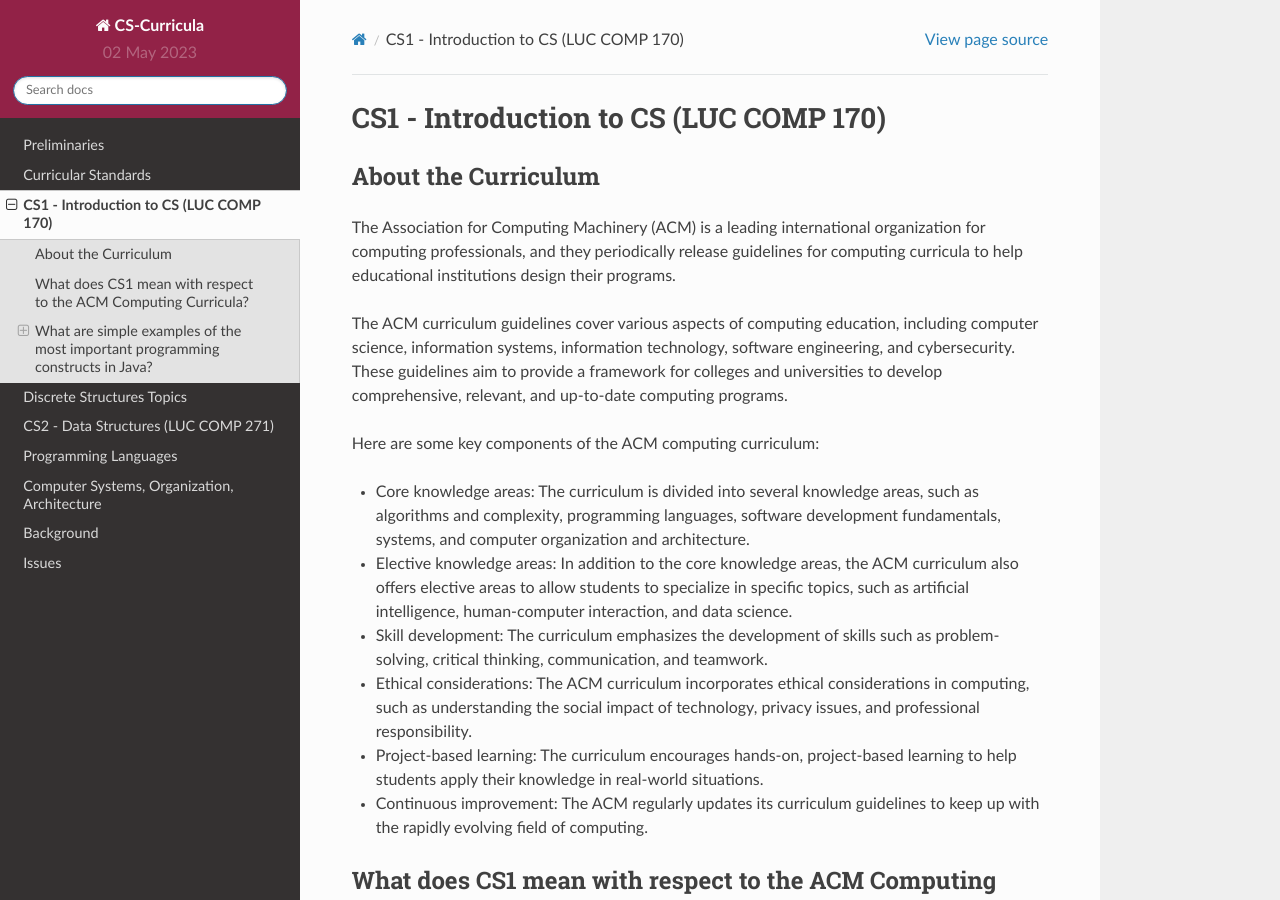
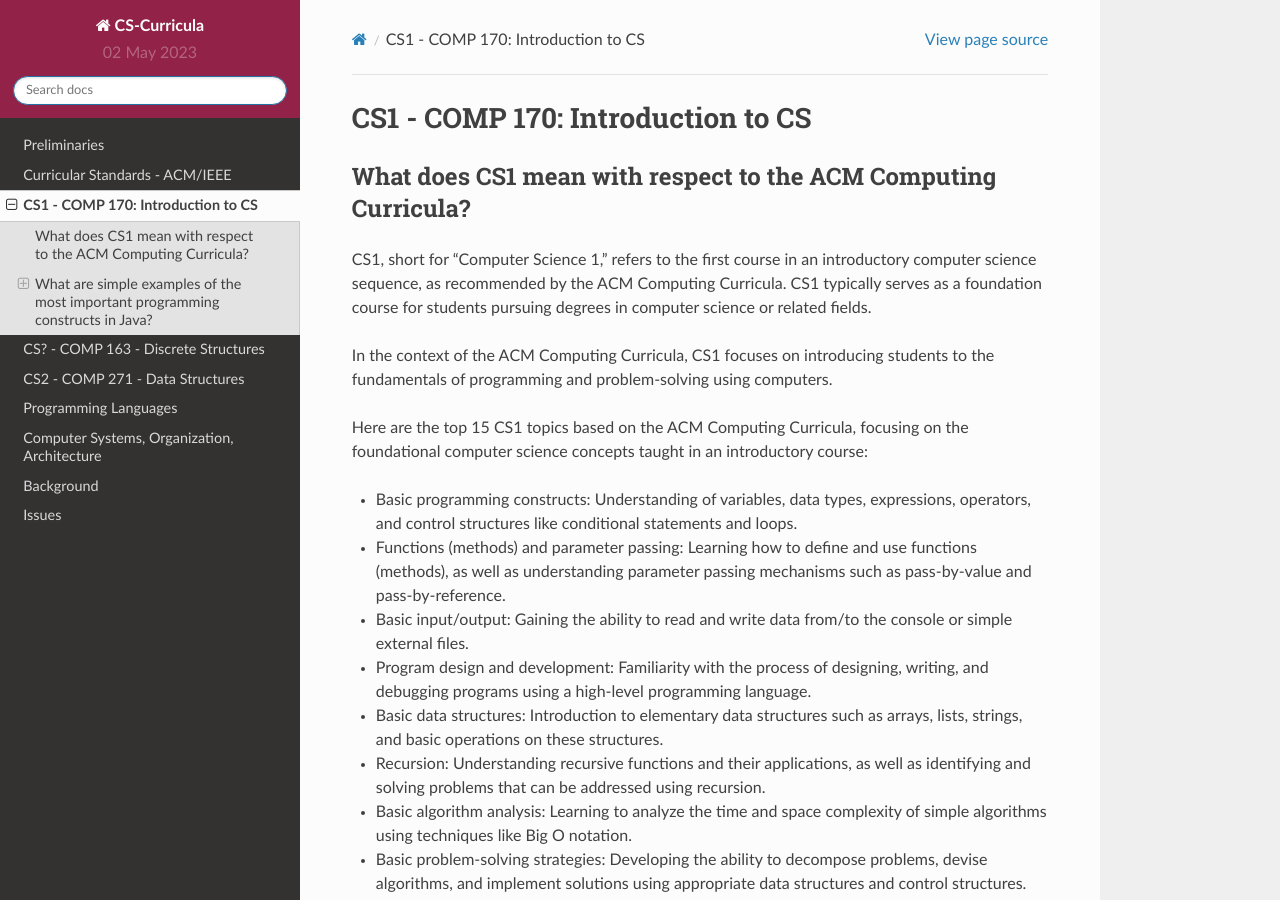
Before and after one commit to LoyolaChicagoBooks/curricula, a Sphinx documentation site: the page built from source/10-cs1/content.rst, in a window 1280 px wide and 900 px high. Built offline with Sphinx 7.4.7 and the Read the Docs theme 2.0.0, drawn with Linux system fonts in a browser that asks for light colours.

Commit message:
some adjustments to naming conventions

```diff
--- a/source/10-cs1/content.rst
+++ b/source/10-cs1/content.rst
@@ -1,26 +1,5 @@
-CS1 - Introduction to CS (LUC COMP 170)
-=========================================
-
-About the Curriculum
----------------------
-
-The Association for Computing Machinery (ACM) is a leading international organization for computing professionals, and they periodically release guidelines for computing curricula to help educational institutions design their programs.
-
-The ACM curriculum guidelines cover various aspects of computing education, including computer science, information systems, information technology, software engineering, and cybersecurity. These guidelines aim to provide a framework for colleges and universities to develop comprehensive, relevant, and up-to-date computing programs.
-
-Here are some key components of the ACM computing curriculum:
-
-- Core knowledge areas: The curriculum is divided into several knowledge areas, such as algorithms and complexity, programming languages, software development fundamentals, systems, and computer organization and architecture.
-
-- Elective knowledge areas: In addition to the core knowledge areas, the ACM curriculum also offers elective areas to allow students to specialize in specific topics, such as artificial intelligence, human-computer interaction, and data science.
-
-- Skill development: The curriculum emphasizes the development of skills such as problem-solving, critical thinking, communication, and teamwork.
-
-- Ethical considerations: The ACM curriculum incorporates ethical considerations in computing, such as understanding the social impact of technology, privacy issues, and professional responsibility.
-
-- Project-based learning: The curriculum encourages hands-on, project-based learning to help students apply their knowledge in real-world situations.
-
-- Continuous improvement: The ACM regularly updates its curriculum guidelines to keep up with the rapidly evolving field of computing.
+CS1 - COMP 170: Introduction to CS
+========================================
 
 What does CS1 mean with respect to the ACM Computing Curricula?
 -----------------------------------------------------------------
--- a/source/12-discrete-structures/content.rst
+++ b/source/12-discrete-structures/content.rst
@@ -1,4 +1,4 @@
-Discrete Structures Topics
+CS? - COMP 163 - Discrete Structures
 ===========================================
 
 These are the top 15 topics in Discrete Structures
--- a/source/15-cs2/content.rst
+++ b/source/15-cs2/content.rst
@@ -1,5 +1,5 @@
-CS2 - Data Structures (LUC COMP 271)
-=======================================
+CS2 - COMP  271 - Data Structures
+=================================
 
 Top 15 opics in CS2 curricula?
 ^^^^^^^^^^^^^^^^^^^^^^^^^^^^^^^^^
```
Also changed, not shown: source/05-acm-ieee-cc/content.rst (+20 -2 lines).
